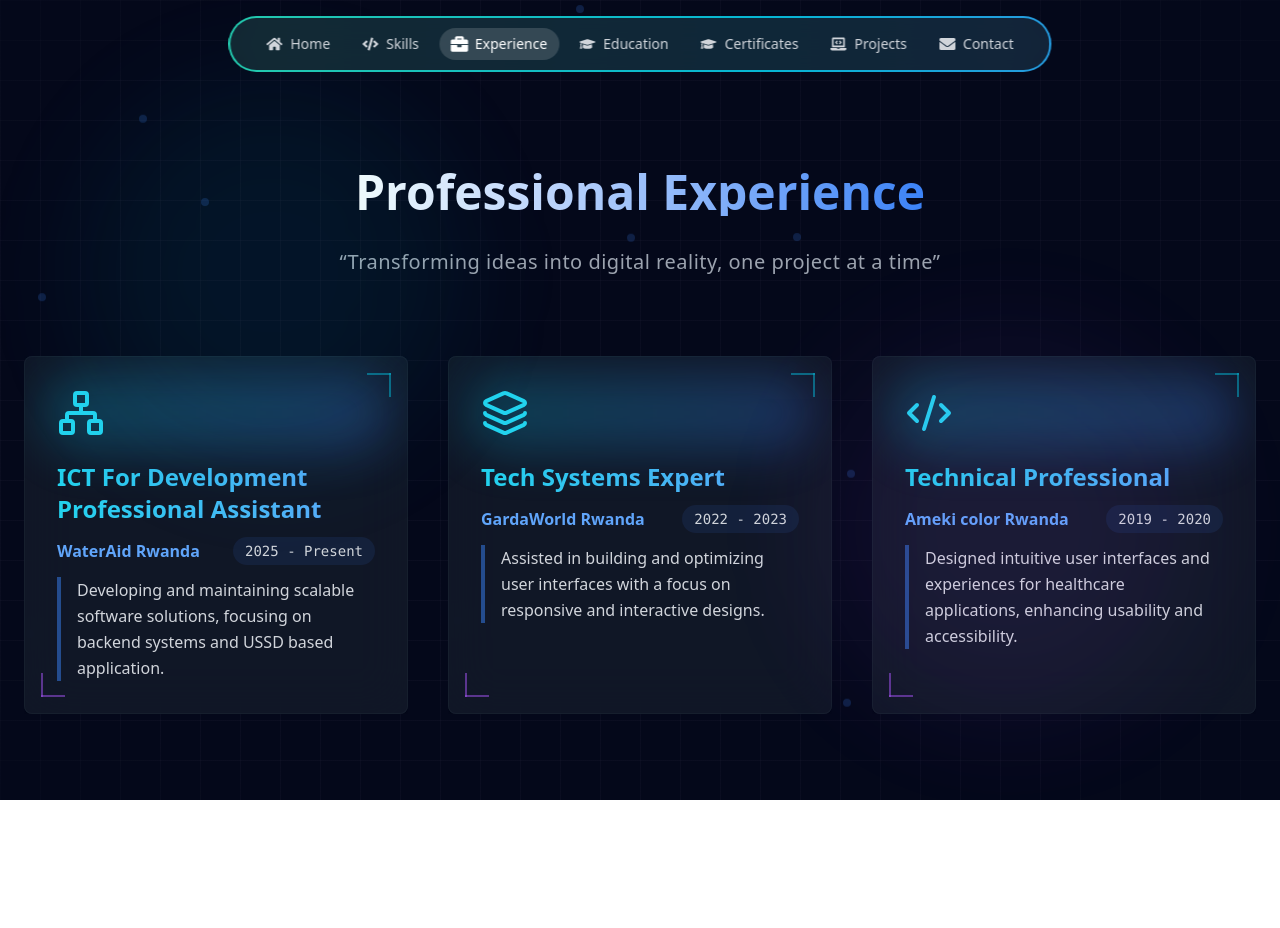
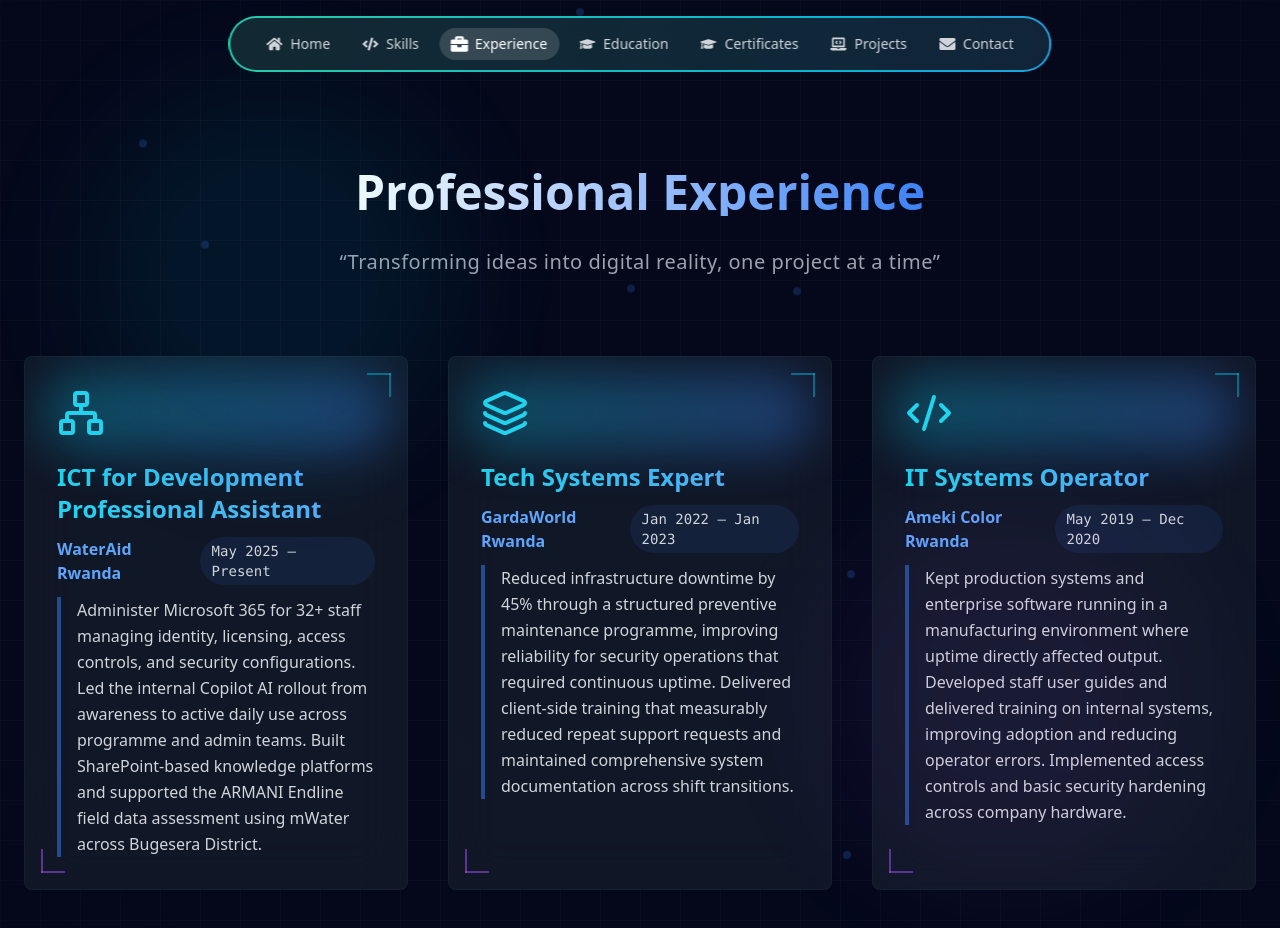
Before and after one commit to Jeanluc24/Jeanluc_portofolio, a React (Vite) app: page /experience in a window 1280 px wide. Shown: the top 928 px of the page. Before the commit the page ends 800 px from the top, so only its background shows below. Built offline with nearby package versions, Linux system fonts and the light colour scheme.

Commit message:
Refine experience entries in Experience.jsx
Updated job titles, periods, and descriptions for clarity and detail.

```diff
--- a/src/pages/Experience/Experience.jsx
+++ b/src/pages/Experience/Experience.jsx
@@ -63,27 +63,27 @@ const ExperienceSection = () => {
   const experiences = [
     {
       icon: Network,
-      title: "ICT For Development Professional Assistant",
+      title: "ICT for Development Professional Assistant",
       company: "WaterAid Rwanda",
-      period: "2025 - Present",
+      period: "May 2025 – Present",
       description:
-        "Developing and maintaining scalable software solutions, focusing on backend systems and USSD based application.",
+        "Administer Microsoft 365 for 32+ staff managing identity, licensing, access controls, and security configurations. Led the internal Copilot AI rollout from awareness to active daily use across programme and admin teams. Built SharePoint-based knowledge platforms and supported the ARMANI Endline field data assessment using mWater across Bugesera District.",
     },
     {
       icon: Layers,
       title: "Tech Systems Expert",
       company: "GardaWorld Rwanda",
-      period: "2022 - 2023",
+      period: "Jan 2022 – Jan 2023",
       description:
-        "Assisted in building and optimizing user interfaces with a focus on responsive and interactive designs.",
+        "Reduced infrastructure downtime by 45% through a structured preventive maintenance programme, improving reliability for security operations that required continuous uptime. Delivered client-side training that measurably reduced repeat support requests and maintained comprehensive system documentation across shift transitions.",
     },
     {
       icon: Code2,
-      title: "Technical Professional",
-      company: "Ameki color Rwanda",
-      period: "2019 - 2020",
+      title: "IT Systems Operator",
+      company: "Ameki Color Rwanda",
+      period: "May 2019 – Dec 2020",
       description:
-        "Designed intuitive user interfaces and experiences for healthcare applications, enhancing usability and accessibility.",
+        "Kept production systems and enterprise software running in a manufacturing environment where uptime directly affected output. Developed staff user guides and delivered training on internal systems, improving adoption and reducing operator errors. Implemented access controls and basic security hardening across company hardware.",
     },
   ];
 
```
